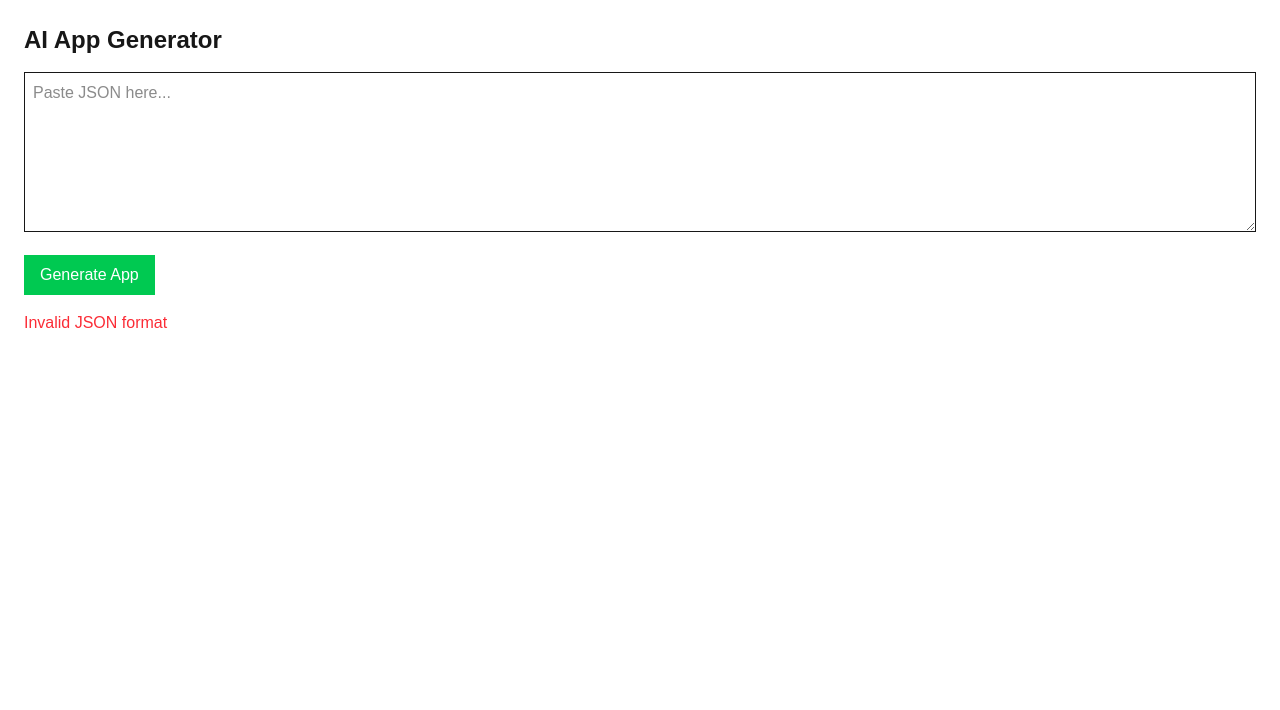
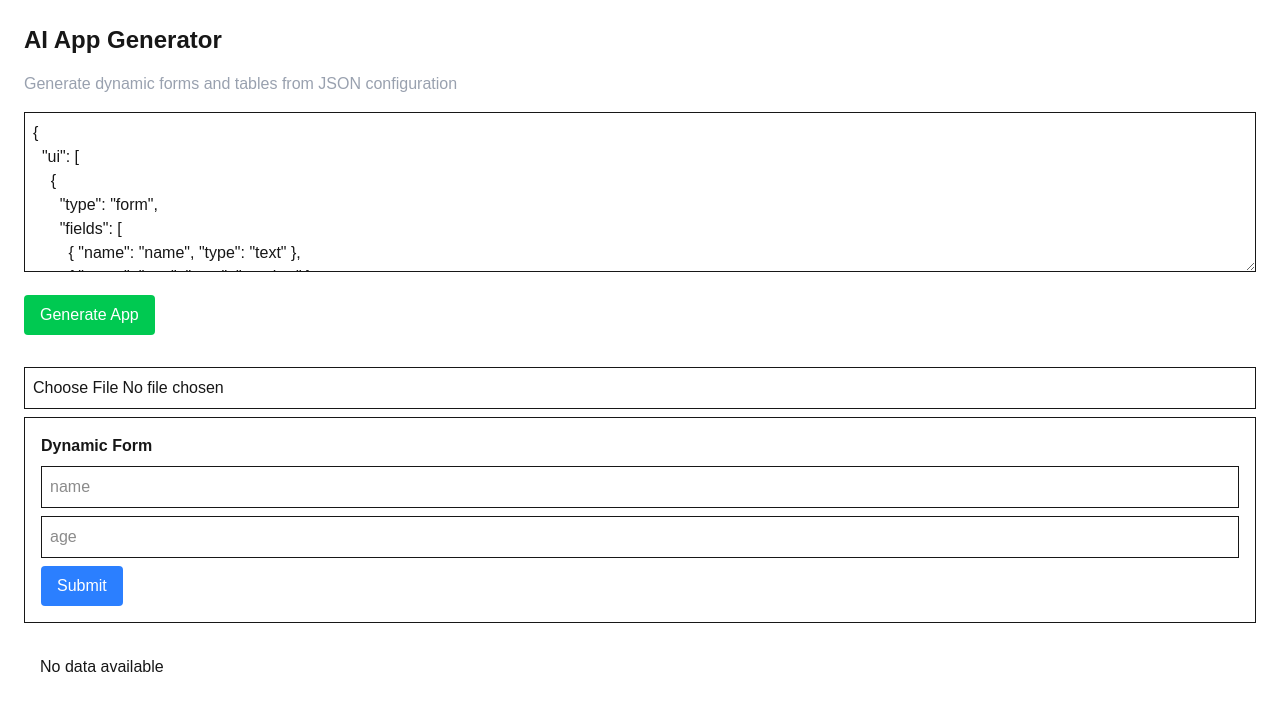
Before and after one commit to samikshab3610/ai-app-generator, a Next.js app: page / in a window 1280 px wide. Both pictures are taken after a click on the button "Generate App". Shown: the top 710 px of the page. Built offline with nearby package versions, Linux system fonts and the light colour scheme.

Commit message:
polish: improve default UX and UI spacing

```diff
--- a/app/page.tsx
+++ b/app/page.tsx
@@ -4,7 +4,20 @@ import ComponentMapper from "@/components/renderer/ComponentMapper"
 import { useState } from "react"
 
 export default function Home() {
-  const [json, setJson] = useState("")
+  const [json, setJson] = useState(`{
+  "ui": [
+    {
+      "type": "form",
+      "fields": [
+        { "name": "name", "type": "text" },
+        { "name": "age", "type": "number" }
+      ]
+    },
+    {
+      "type": "table"
+    }
+  ]
+}`)
   const [error, setError] = useState("")
   const [config, setConfig] = useState<any>(null)
   const [data, setData] = useState<any[]>([])
@@ -23,6 +36,10 @@ export default function Home() {
   return (
     <main className="p-6 space-y-4">
       <h1 className="text-2xl font-bold">AI App Generator</h1>
+      <p className="text-gray-400">
+        Generate dynamic forms and tables from JSON configuration
+      </p>
+
 
       <textarea
         className="border w-full p-2 h-40"
@@ -33,7 +50,7 @@ export default function Home() {
 
       <button
         onClick={handleGenerate}
-        className="bg-green-500 text-white px-4 py-2"
+        className="bg-green-500 hover:bg-green-600 text-white px-4 py-2 rounded"
       >
         Generate App
       </button>
--- a/components/renderer/ComponentMapper.tsx
+++ b/components/renderer/ComponentMapper.tsx
@@ -17,5 +17,13 @@ export default function ComponentMapper({ component, data, setData }: any) {
         )
     }
 
-  return <Selected component={component} data={data} setData={setData} />
+    return (
+        <div className="mt-4">
+            <Selected
+                component={component}
+                data={data}
+                setData={setData}
+            />
+        </div>
+    )
 }
--- a/components/renderer/FormRenderer.tsx
+++ b/components/renderer/FormRenderer.tsx
@@ -76,7 +76,7 @@ export default function FormRenderer({ component, data, setData }: any) {
                     )
                 })}
 
-                <button className="bg-blue-500 text-white px-4 py-2">
+                <button className="bg-blue-500 hover:bg-blue-600 text-white px-4 py-2 rounded">
                     Submit
                 </button>
             </form>
--- a/components/renderer/TableRenderer.tsx
+++ b/components/renderer/TableRenderer.tsx
@@ -1,7 +1,7 @@
 export default function TableRenderer({ data }: any) {
   if (!data || data.length === 0) {
     return (
-      <div className="p-4 bg-yellow-100">
+      <div className="p-4 bg-100">
         No data available
       </div>
     )
```
Lines whose indentation alone changed are shown as unchanged.
